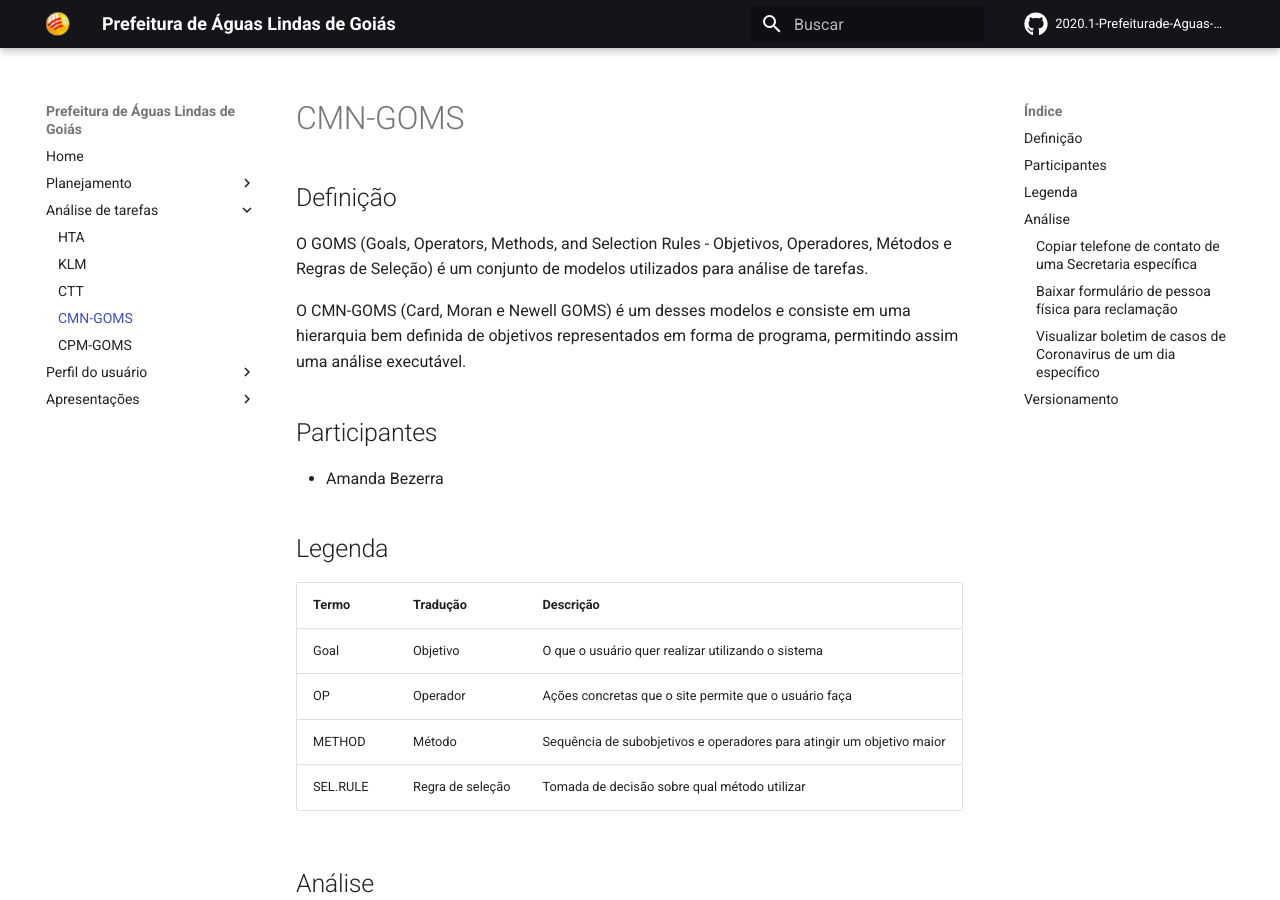
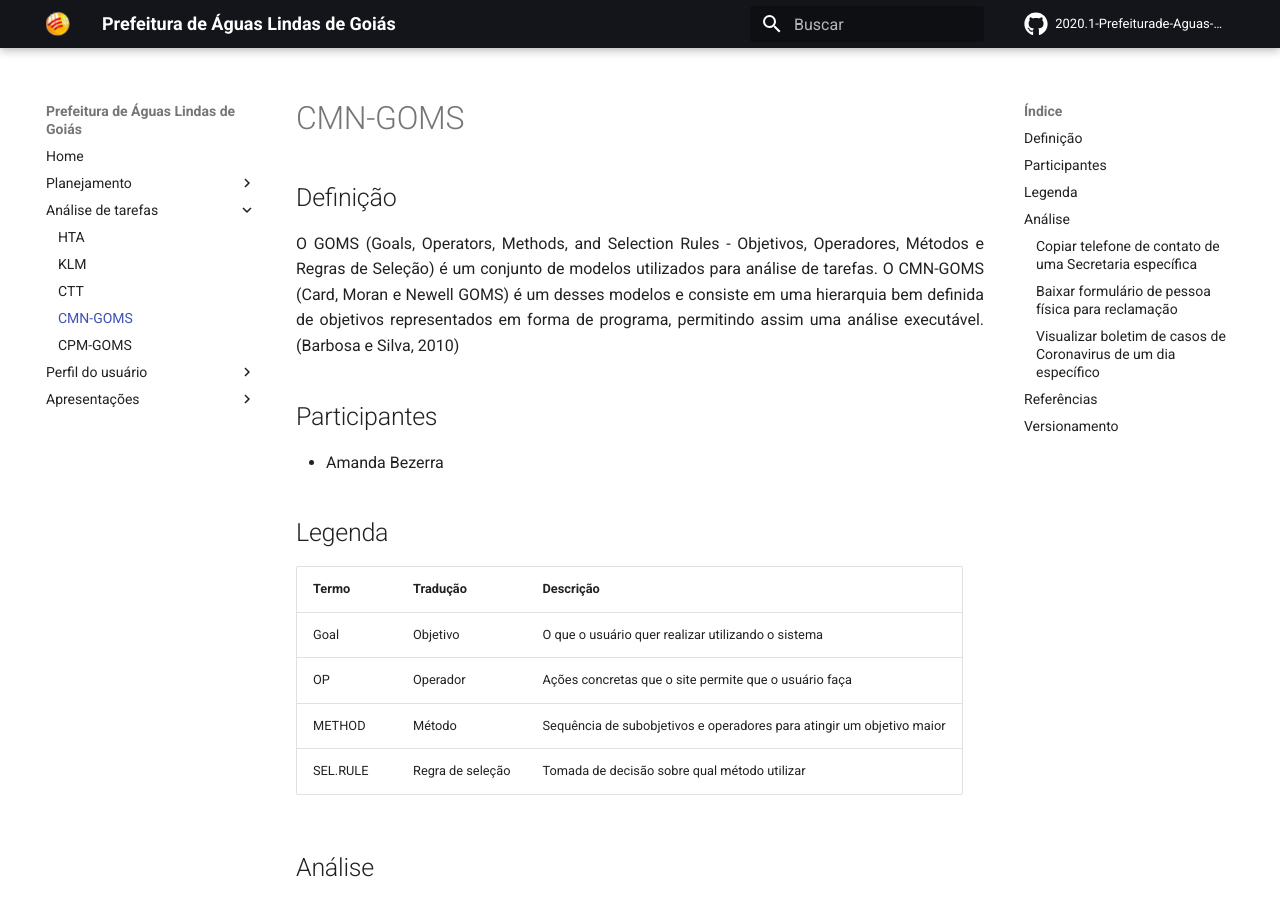
Before and after one commit to Interacao-Humano-Computador/2020.1-Prefeiturade-Aguas-Lindas-de-Goias, an MkDocs documentation site: the page built from docs/analise_tarefas/CMN_GOMS.md, in a window 1280 px wide and 900 px high. Built offline with MkDocs 1.6.1 and Material for MkDocs 9.7.7, drawn with Linux system fonts in a browser that asks for light colours; comment, search, counter and statistics services are not loaded; some of the changed text lies outside the part shown.

Commit message:
Realiza correçoes propostas na revisao

````diff
--- a/docs/analise_tarefas/CMN_GOMS.md
+++ b/docs/analise_tarefas/CMN_GOMS.md
@@ -1,8 +1,7 @@
 ## Definição
-O GOMS (Goals, Operators, Methods, and Selection Rules - Objetivos, Operadores, Métodos e
-Regras de Seleção) é um conjunto de modelos utilizados para análise de tarefas.
-
-O CMN-GOMS (Card, Moran e Newell GOMS) é um desses modelos e consiste em uma hierarquia bem definida de objetivos representados em forma de programa, permitindo assim uma análise executável.
+<div align="justify">
+O GOMS (Goals, Operators, Methods, and Selection Rules - Objetivos, Operadores, Métodos e Regras de Seleção) é um conjunto de modelos utilizados para análise de tarefas. O CMN-GOMS (Card, Moran e Newell GOMS) é um desses modelos e consiste em uma hierarquia bem definida de objetivos representados em forma de programa, permitindo assim uma análise executável. (Barbosa e Silva, 2010)
+</div>
 
 ## Participantes
 - Amanda Bezerra
@@ -11,13 +10,16 @@ O CMN-GOMS (Card, Moran e Newell GOMS) é um desses modelos e consiste em uma hi
 | Termo    | Tradução         | Descrição                                                             |
 | -------- | ---------------- | --------------------------------------------------------------------- |
 | Goal     | Objetivo         | O que o usuário quer realizar utilizando o sistema                    |
-| OP       | Operador         | Ações concretas que o site permite que o usuário faça              |
+| OP       | Operador         | Ações concretas que o site permite que o usuário faça                 |
 | METHOD   | Método           | Sequência de subobjetivos e operadores para atingir um objetivo maior |
 | SEL.RULE | Regra de seleção | Tomada de decisão sobre qual método utilizar                          |
 
 ## Análise
+<div align="justify">
 Essa é uma análise que busca mapear a sequência e quantidade de objetivos, subobjetivos, métodos e operações utilizados para atingir algumas tarefas de caráter rotineiro do site foco desse projeto.
+
 Cabe destacar que para cada objetivo é partido do princípio que o usuário está na página inicial do site.
+</div>
 
 Abaixo está a lista de objetivos analisados.
 
@@ -93,10 +95,13 @@ Goal 0: Visualizar boletim de casos de Coronavirus de um dia específico
     OP: Clicar com botão esquerdo do mouse
 ```
 
+## Referências
++ Livro: BARBOSA, S. D. J.; SILVA, B. S. Interação Humano-Computador. 1ª edição, Rio de Janeiro: Elsevier, 2010.
 
 ## Versionamento
 
-| Data  | Versão |                         Descrição                          |     Autor      |
-| :---: | :----: | :--------------------------------------------------------: | :------------: |
-| 01/10 |   V0   |                    Criação do documento                    | Bruna Almeida  |
-| 02/10 |   V0   | Adição de conteúdo nas seções definição, legenda e análise | Amanda Bezerra |
+| Data  | Versão  |                         Descrição                          |      Autor       |
+| :---: | :-----: | :--------------------------------------------------------: | :--------------: |
+| 01/10 |   V0    |                    Criação do documento                    |  Bruna Almeida   |
+| 03/10 |   V1    | Adição de conteúdo nas seções definição, legenda e análise |  Amanda Bezerra  |
+| 03/10 | Revisão |                    Revisão da versão V1                    | Damarcones Porto |
````
